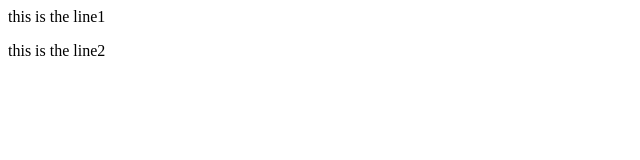
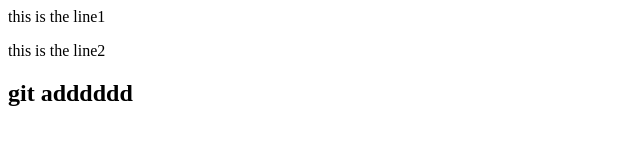
Before and after one commit to NirmalBadodariya/FirstRepo, a plain HTML site: page index.html in a window 1280 px wide. Shown: the whole page, without its empty margins (0-640 px from the left). Drawn offline with Linux system fonts and the light colour scheme.

Commit message:
update on indecccc

```diff
--- a/index.html
+++ b/index.html
@@ -4,5 +4,6 @@
 <body>
 <p>this is the line1 </p>
 <p>this is the line2 </p>
+  <h2>git adddddd</h2>
 </body>
 <html>
```
